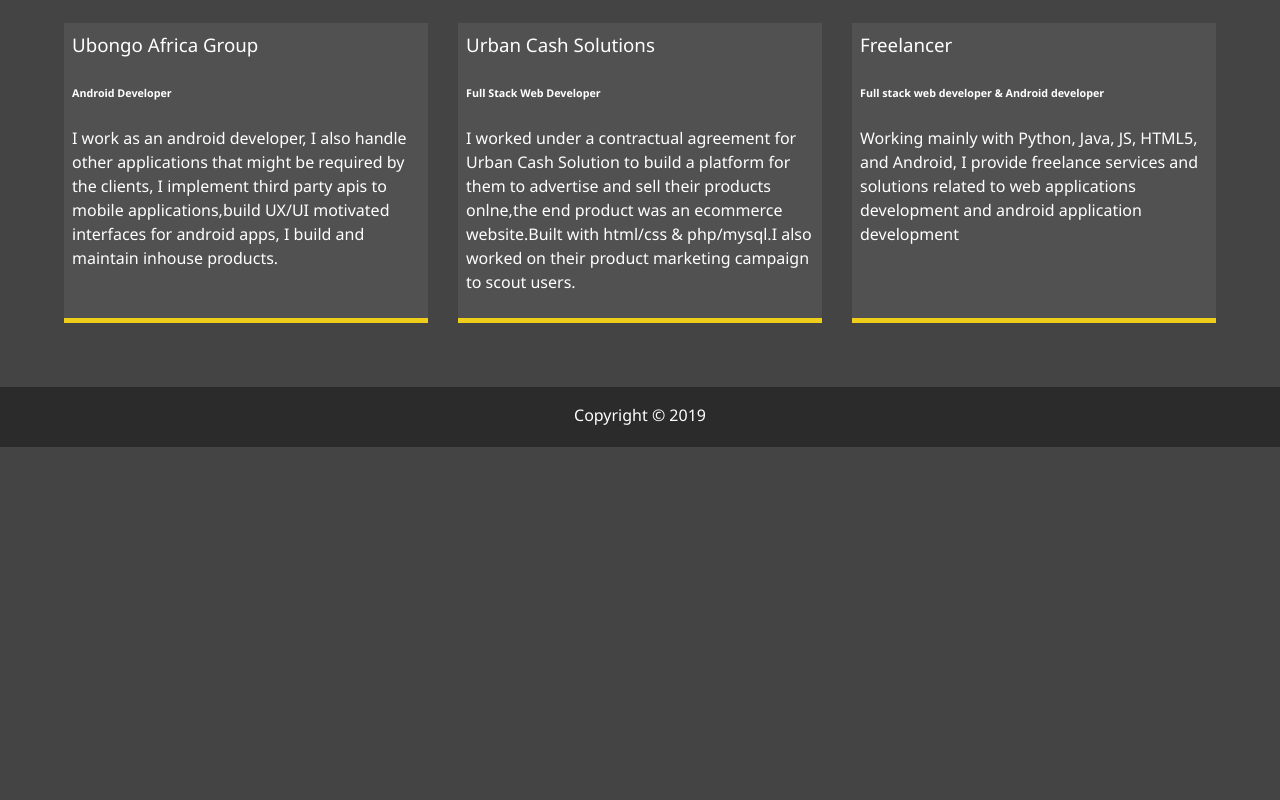
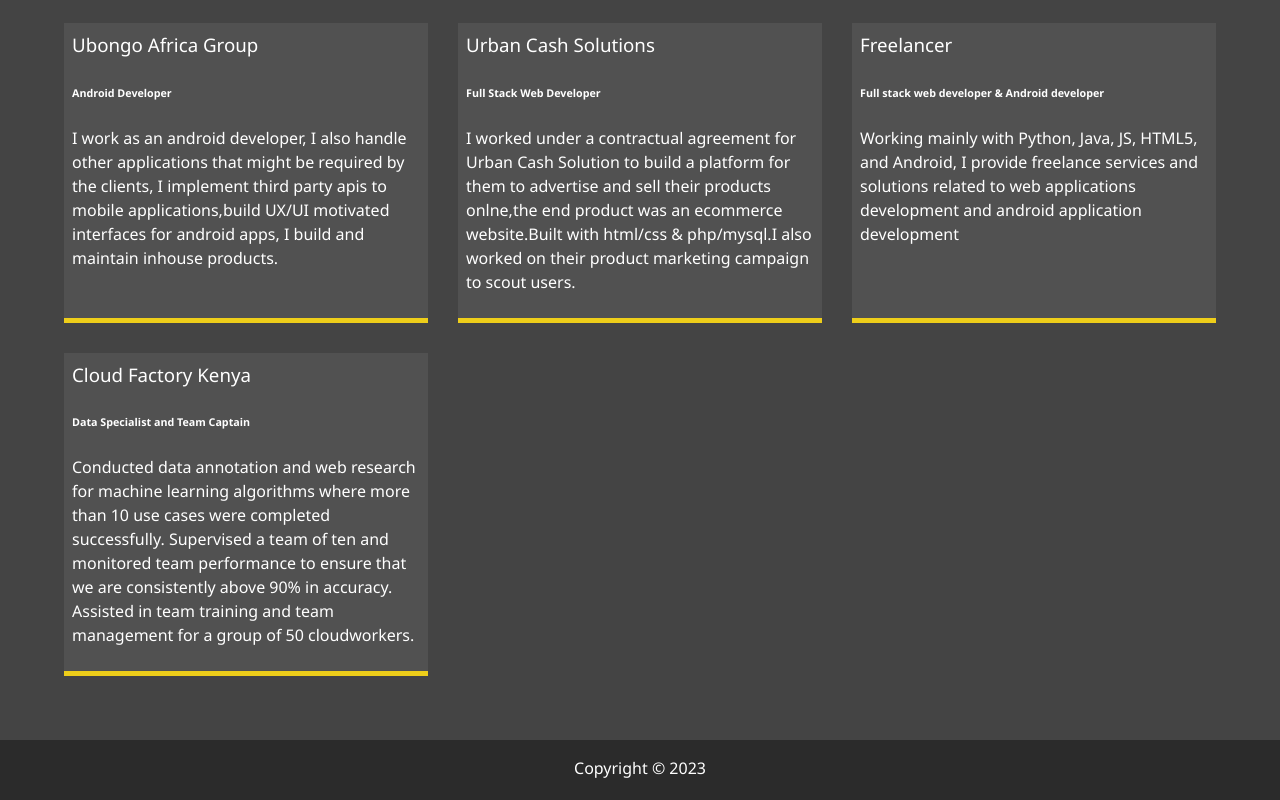
Before and after one commit to MuthomiGuantai/MuthomiGuantai.com, a website: page about.html in a window 1280 px wide. Shown: the part 559-1359 px from the top of the page. Before the commit the page ends 1006 px from the top, so only its background shows below. Drawn offline with Linux system fonts and the light colour scheme.

Commit message:
Update about.html

```diff
--- a/about.html
+++ b/about.html
@@ -78,6 +78,15 @@
             technologies.
           </p>
         </div>
+        <div class="job job-0">
+          <h3>Cloud Factory Kenya</h3>
+          <h6>Data Specialist and Team Captain</h6>
+          <p>
+           Conducted data annotation and web research for machine learning algorithms where more than 10 use cases were completed successfully.
+           Supervised a team of ten and monitored team performance to ensure that we are consistently above 90% in accuracy.
+           Assisted in team training and team management for a group of 50 cloudworkers.
+          </p>
+        </div>
 
         <div class="job job-1">
           <h3>Ubongo Africa Group</h3>
@@ -115,7 +124,7 @@
     </main>
 
     <footer id="main-footer">
-      Copyright &copy; 2019
+      Copyright &copy; 2023
     </footer>
 
     <script src="js/main.js"></script>
```
